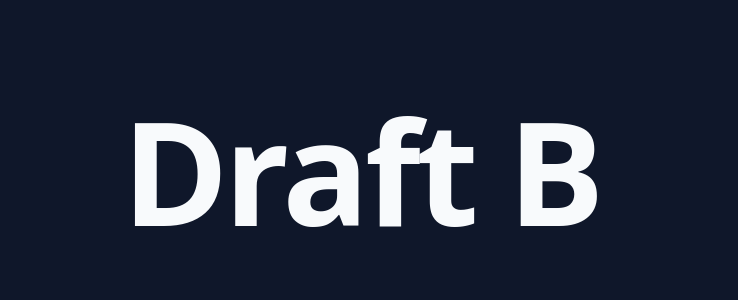
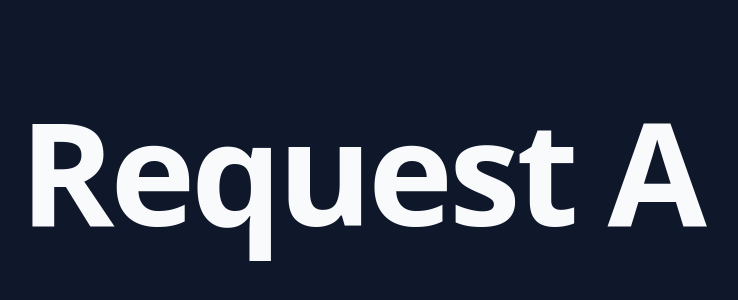
Before and after one commit to javier-santai/Version-1-Page, a plain HTML site: page index.html in a window 1280 px wide. Shown: the part 230-530 px from the top of the page, without its empty margins (279-1017 px from the left). Drawn offline with Linux system fonts and the light colour scheme.

Commit message:
Undid the agent's change
Santai-Kind: manual
Santai-Author: rodillasjavier
Santai-Undoes: 921c2658f6a6774a844320adbd7565c641c6d022
Santai-Changes: +0 ~1 -0

```diff
--- a/index.html
+++ b/index.html
@@ -3,7 +3,7 @@
 <head>
   <meta charset="UTF-8">
   <meta name="viewport" content="width=device-width, initial-scale=1.0">
-  <title>Draft B</title>
+  <title>Request A</title>
   <style>
     html, body {
       height: 100%;
@@ -30,6 +30,6 @@
   </style>
 </head>
 <body>
-  <h1>Draft B</h1>
+  <h1>Request A</h1>
 </body>
 </html>
```
